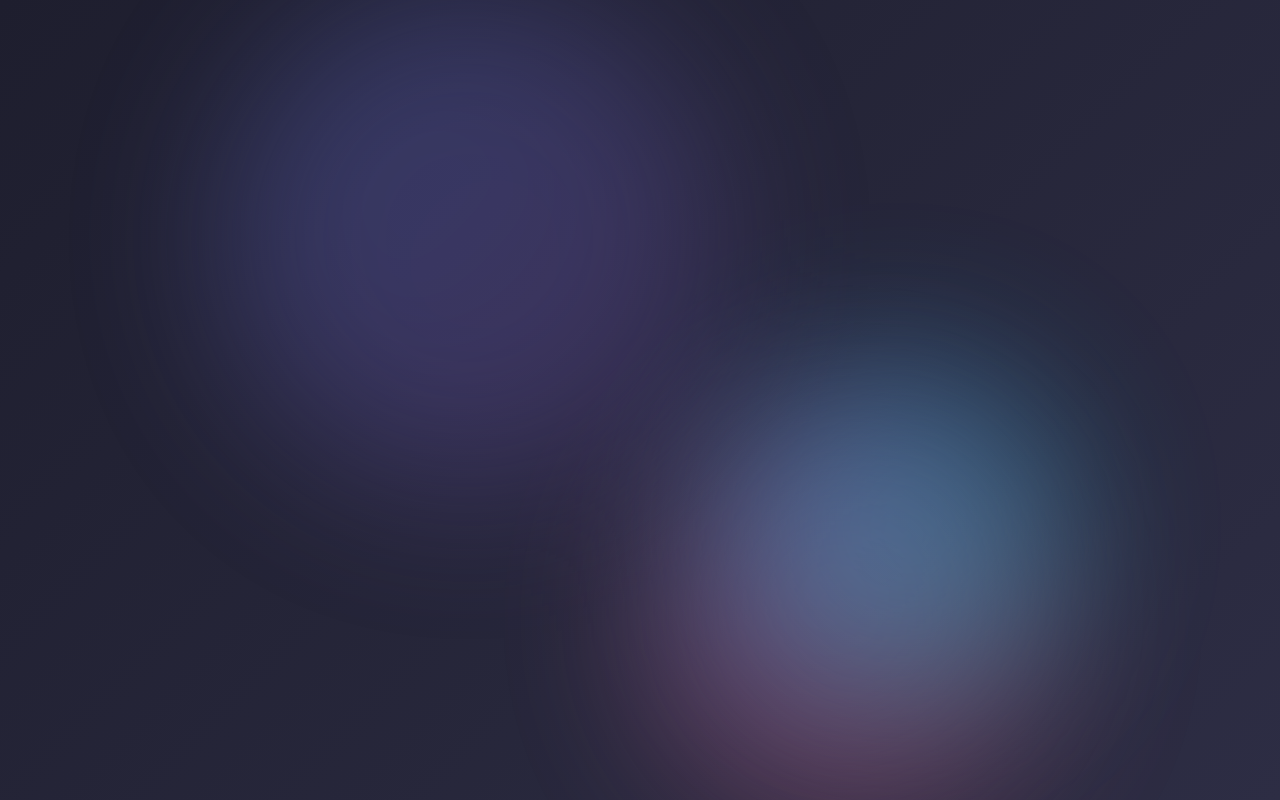
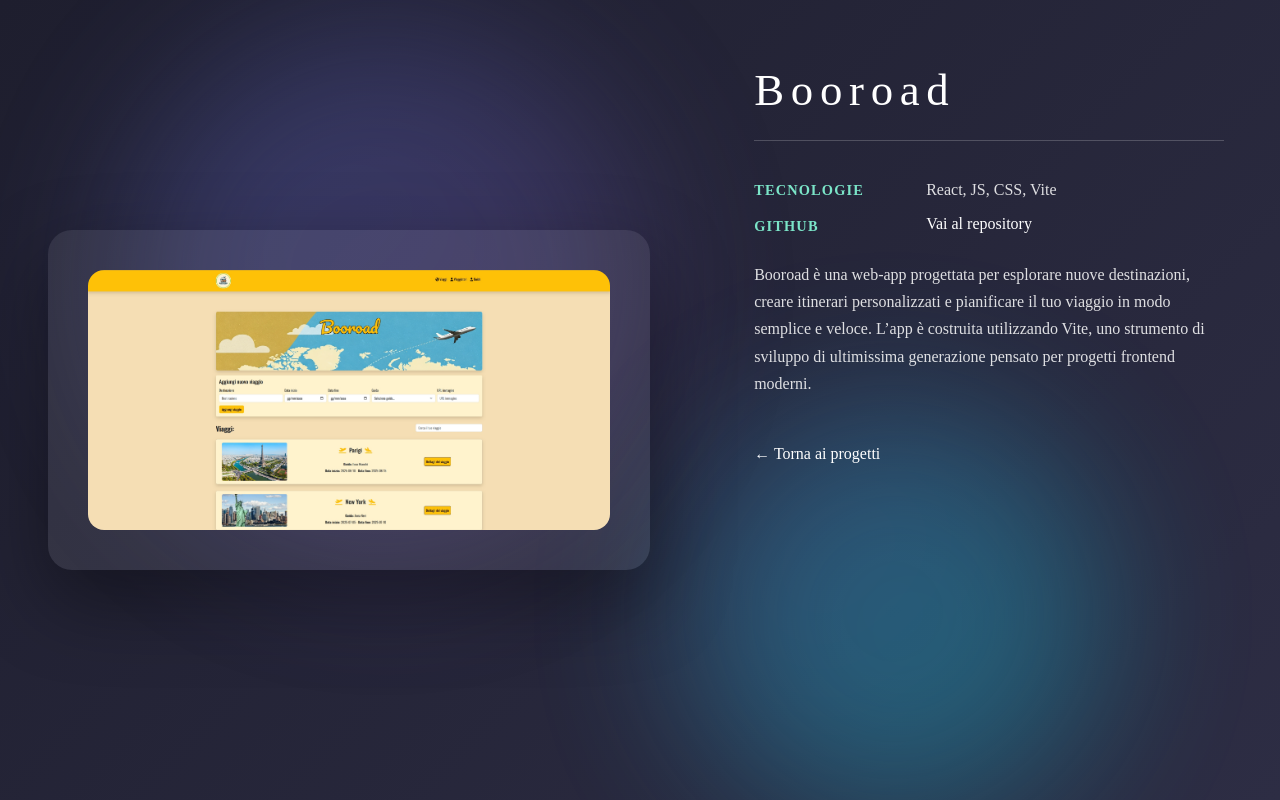
Before and after one commit to AlbertoCadorin/porfolio, a React (Vite) app: page /projects/1 in a window 1280 px wide. Before the commit this address had no page. Built offline with nearby package versions, Linux system fonts and the light colour scheme.

Commit message:
Add ProjectDetail component and associated styles; update routing for project details

```diff
--- a/src/App.jsx
+++ b/src/App.jsx
@@ -2,7 +2,7 @@ import { BrowserRouter, Route, Routes } from "react-router-dom"
 import DefaultLayout from './components/layout/DefaultLayout'
 import Home from './components/pages/Home'
 import Projects from './components/pages/Projects'
-//import ProjectsCard from "./components/cards/ProjectCard"
+import ProjectDetail from './components/pages/ProjectDetail'
 import './App.css'
 
 function App() {
@@ -15,7 +15,7 @@ function App() {
           <Routes>
             <Route path="/" element={<Home />} />
             <Route path="/projects" element={<Projects />} />
-
+            <Route path="/projects/:id" element={<ProjectDetail />} />
           </Routes>
         </DefaultLayout>
       </BrowserRouter>
--- /dev/null
+++ b/src/components/pages/ProjectDetail.css
@@ -0,0 +1,184 @@
+.project-detail {
+    display: grid;
+    grid-template-columns: 1.2fr 1fr;
+    min-height: 100vh;
+    color: #ffffff;
+    background: linear-gradient(135deg, #1e1e2e 0%, #2d2d44 100%);
+    position: relative;
+    overflow: hidden;
+}
+
+.project-detail::before,
+.project-detail::after {
+    content: '';
+    position: absolute;
+    border-radius: 50%;
+    filter: blur(80px);
+    opacity: 0.3;
+    z-index: 0;
+}
+
+.project-detail::before {
+    width: 520px;
+    height: 520px;
+    background: linear-gradient(135deg, #667eea, #764ba2);
+    top: 8%;
+    left: 5%;
+    animation: detailBlob1 22s ease-in-out infinite;
+}
+
+.project-detail::after {
+    width: 420px;
+    height: 420px;
+    background: linear-gradient(135deg, #4facfe, #00f2fe);
+    bottom: 5%;
+    right: 8%;
+    animation: detailBlob2 18s ease-in-out infinite;
+}
+
+.project-hero {
+    display: flex;
+    align-items: center;
+    justify-content: center;
+    padding: 3rem;
+    position: relative;
+    z-index: 1;
+}
+
+.project-image-wrap {
+    width: 100%;
+    max-width: 900px;
+    background: rgba(255, 255, 255, 0.08);
+    border-radius: 24px;
+    padding: 2.5rem;
+    box-shadow: 0 30px 80px rgba(0, 0, 0, 0.4);
+}
+
+.project-detail-image {
+    width: 100%;
+    height: auto;
+    display: block;
+    border-radius: 16px;
+    object-fit: cover;
+}
+
+.project-info {
+    padding: 4rem 3.5rem;
+    display: flex;
+    flex-direction: column;
+    gap: 1.5rem;
+    position: relative;
+    z-index: 1;
+}
+
+.project-title {
+    font-size: 2.8rem;
+    font-weight: 300;
+    letter-spacing: 0.15em;
+}
+
+.project-divider {
+    height: 1px;
+    background: rgba(255, 255, 255, 0.2);
+    margin-bottom: 1rem;
+}
+
+.project-meta {
+    display: grid;
+    grid-template-columns: 140px 1fr;
+    gap: 1rem 2rem;
+    align-items: center;
+}
+
+.project-meta-label {
+    color: #7be5c8;
+    font-weight: 600;
+    letter-spacing: 0.08em;
+    font-size: 0.9rem;
+}
+
+.project-meta-value {
+    color: rgba(255, 255, 255, 0.85);
+    font-size: 1rem;
+}
+
+.project-description {
+    color: rgba(255, 255, 255, 0.85);
+    line-height: 1.7;
+    font-size: 1rem;
+}
+
+.project-github {
+    color: #ffffff;
+    text-decoration: none;
+    font-weight: 500;
+    position: relative;
+    width: fit-content;
+    padding-bottom: 4px;
+}
+
+.project-github::after {
+    content: '';
+    position: absolute;
+    bottom: 0;
+    left: 0;
+    width: 0;
+    height: 2px;
+    background: linear-gradient(135deg, #667eea, #764ba2);
+    transition: width 0.3s ease;
+}
+
+.project-github:hover::after {
+    width: 100%;
+}
+
+.project-back {
+    color: #ffffff;
+    text-decoration: none;
+    font-weight: 500;
+    margin-top: 1.5rem;
+    width: fit-content;
+    transition: transform 0.3s ease;
+}
+
+.project-back:hover {
+    transform: translateX(6px);
+}
+
+@keyframes detailBlob1 {
+
+    0%,
+    100% {
+        transform: translate(0, 0);
+    }
+
+    50% {
+        transform: translate(120px, -80px);
+    }
+}
+
+@keyframes detailBlob2 {
+
+    0%,
+    100% {
+        transform: translate(0, 0);
+    }
+
+    50% {
+        transform: translate(-110px, 90px);
+    }
+}
+
+@media (max-width: 1024px) {
+    .project-detail {
+        grid-template-columns: 1fr;
+    }
+
+    .project-info {
+        padding: 2.5rem;
+    }
+
+    .project-title {
+        font-size: 2.2rem;
+    }
+}
--- /dev/null
+++ b/src/components/pages/ProjectDetail.jsx
@@ -0,0 +1,55 @@
+import { useParams } from "react-router-dom";
+import { projects } from "../../data/project";
+import { Link } from "react-router-dom";
+import "./ProjectDetail.css";
+
+const ProjectDetail = () => {
+    const { id } = useParams();
+    const project = projects.find(p => p.id === parseInt(id));
+    if (!project) {
+        return <div>Progetto non trovato</div>;
+    }
+    return (
+        <section className="project-detail">
+            <div className="project-hero">
+                <div className="project-image-wrap">
+                    <img
+                        src={project.image}
+                        alt={project.title}
+                        className="project-detail-image"
+                    />
+                </div>
+            </div>
+
+            <div className="project-info">
+                <h1 className="project-title">{project.title}</h1>
+                <div className="project-divider" />
+
+                <div className="project-meta">
+                    <div className="project-meta-label">TECNOLOGIE</div>
+                    <div className="project-meta-value">{project.tech.join(", ")}</div>
+
+                    <div className="project-meta-label">GITHUB</div>
+                    <a
+                        className="project-github"
+                        href={project.github}
+                        target="_blank"
+                        rel="noopener noreferrer"
+                    >
+                        Vai al repository
+                    </a>
+                </div>
+
+                <p className="project-description">
+                    {project.description || "Descrizione non disponibile."}
+                </p>
+
+                <Link to="/projects" className="project-back">
+                    ← Torna ai progetti
+                </Link>
+            </div>
+        </section>
+    );
+}
+
+export default ProjectDetail;
```
Also changed, not shown: src/components/cards/ProjectCard.jsx (deleted).
